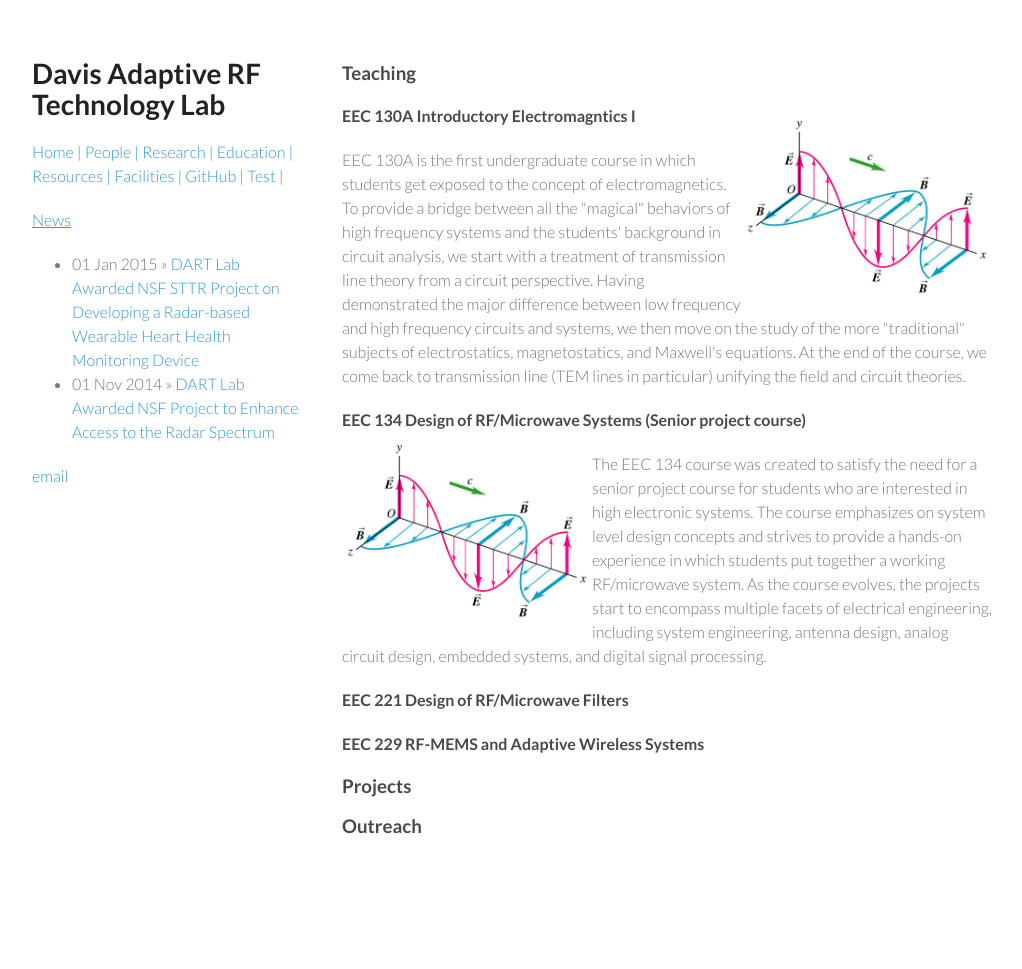
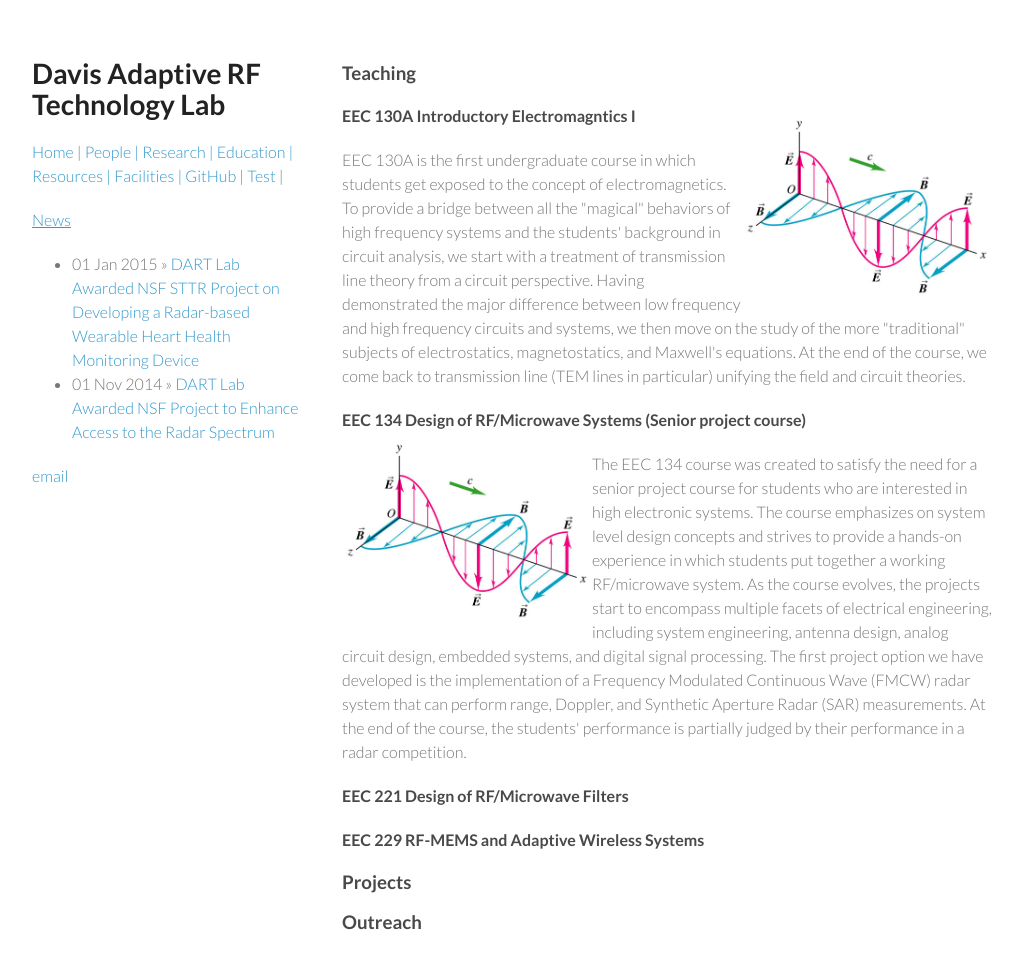
Before and after one commit to ucdart/ucdart.github.io, a Jekyll site: the page built from education/index.html, in a window 1280 px wide and 1003 px high. Shown: the top 969 px of the window, without its empty margins (128-1150 px from the left). Built offline with Jekyll 4.4.1, drawn with Linux system fonts in a browser that asks for light colours.

Commit message:
Update index.html

```diff
--- a/education/index.html
+++ b/education/index.html
@@ -10,12 +10,15 @@ title: UCDart::Education
 <img src="/images/emwave.png" width="250px" style="float:right; margin-top:-30px;">
 <p>
 EEC 130A is the first undergraduate course in which students get exposed to the concept of electromagnetics. To provide a bridge between all the "magical" behaviors of high frequency systems and the students' background in circuit analysis, we start with a treatment of transmission line theory from a circuit perspective. Having demonstrated the major difference between low frequency and high frequency circuits and systems, we then move on the study of the more "traditional" subjects of electrostatics, magnetostatics, and Maxwell's equations. At the end of the course, we come back to transmission line (TEM lines in particular) unifying the field and circuit theories.
+</p>
 
 <h4>EEC 134 Design of RF/Microwave Systems (Senior project course) </h4>
 <img src="/images/emwave.png" width="250px" style="float:left; margin-top:-10px;">
 <p>
 The EEC 134 course was created to satisfy the need for a senior project course for students who are interested in high electronic systems. The course emphasizes on system level design concepts and strives to provide a hands-on experience in which students put together a working RF/microwave system. As the course evolves, the projects start to encompass multiple facets of electrical engineering, including system engineering, antenna design, analog circuit design, embedded systems, and digital signal processing.
 
+The first project option we have developed is the implementation of a Frequency Modulated Continuous Wave (FMCW) radar system that can perform range, Doppler, and Synthetic Aperture Radar (SAR) measurements. At the end of the course, the students' performance is partially judged by their performance in a radar competition.
+</p>
 
 <h4>EEC 221 Design of RF/Microwave Filters </h4>
 
```
